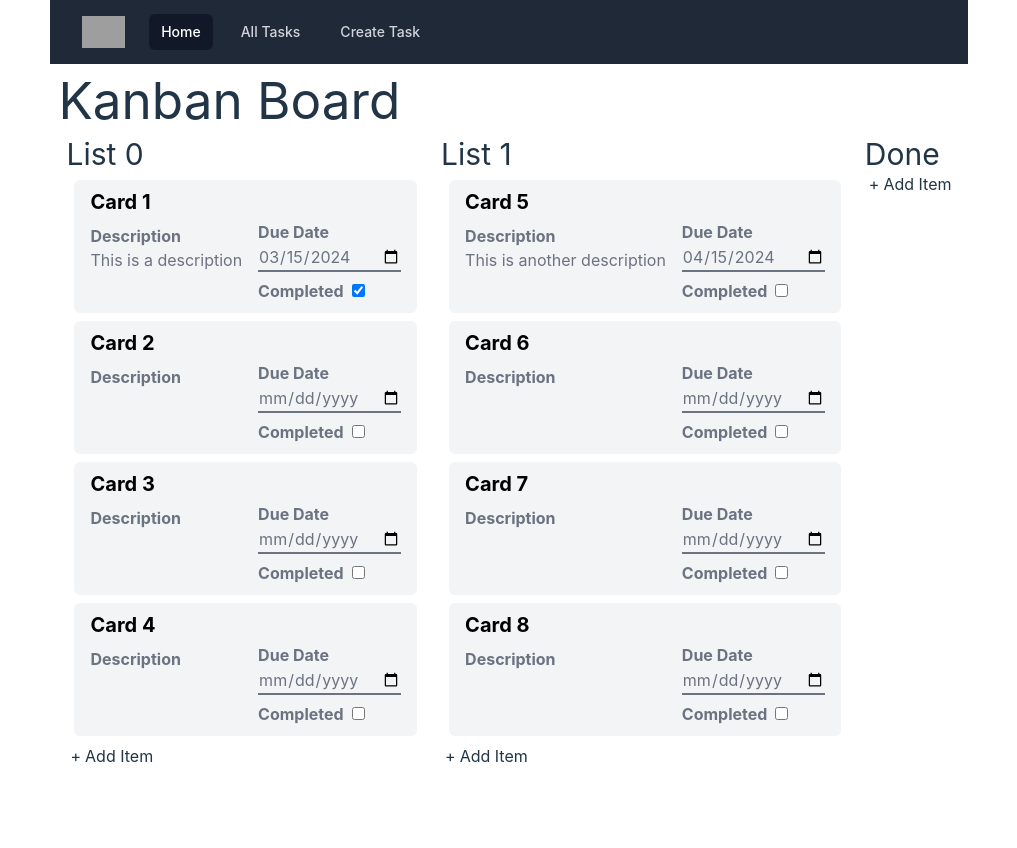
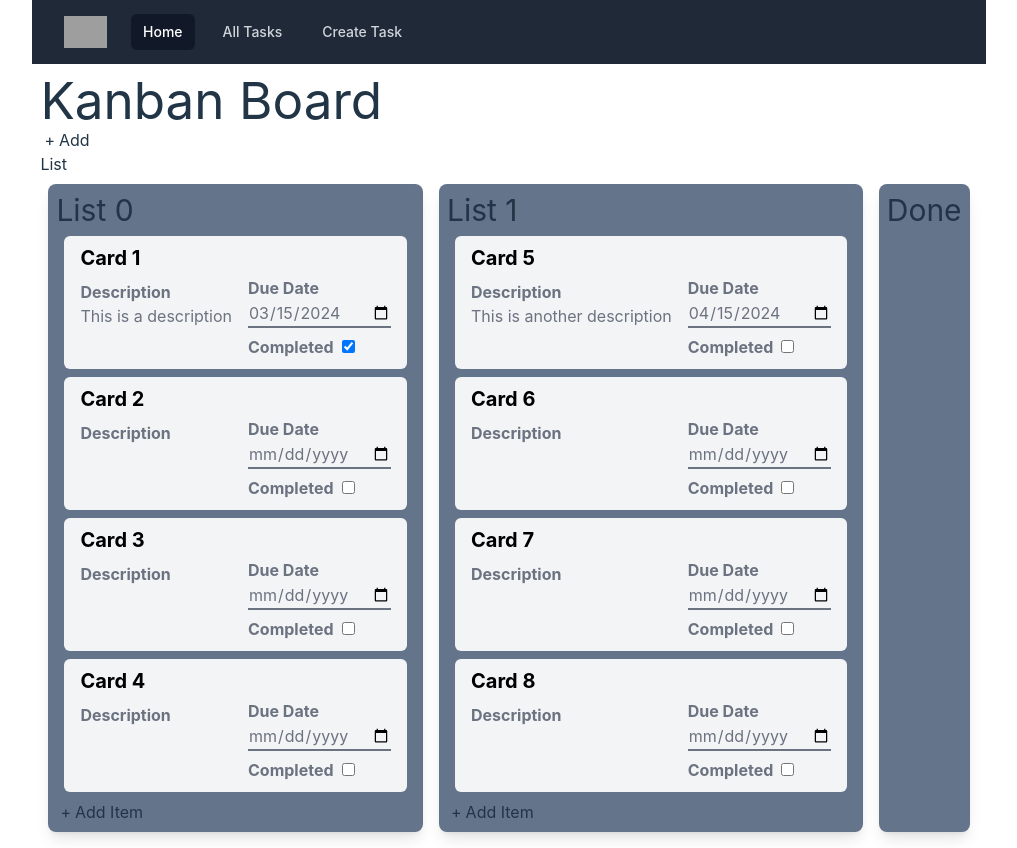
Before and after one commit to mjpoulsen/aufgabenjager, a React (Vite) app in the folder react/: page / in a window 1280 px wide. Shown: the whole page, without its empty margins (131-1148 px from the left). Before the commit the page ends 800 px from the top, so only its background shows below. Built offline with nearby package versions, Linux system fonts and the light colour scheme; grey boxes are pictures that could not be loaded.

Commit message:
add ability to create a new list

```diff
--- a/react/src/components/KanbanBoard.tsx
+++ b/react/src/components/KanbanBoard.tsx
@@ -300,10 +300,8 @@ const KanbanBoard = () => {
   // eslint-disable-next-line @typescript-eslint/no-explicit-any
   const drop = (e: any) => {
     e.preventDefault();
-    // console.log(draggedCardId + " dropped in " + dropEnterListId + " list");
 
     const originalListId = findListIdFromCardId(draggedCardId);
-    // console.log("original list id", originalListId);
 
     if (originalListId === dropEnterListId) {
       console.debug("same list");
@@ -380,9 +378,30 @@ const KanbanBoard = () => {
     return index;
   };
 
+  const addNewList = () => {
+    const length = Object.keys(kanbanMapState).length - 1;
+
+    const listNameKey = length as keyof typeof listNameMapState;
+    listNameMapState[listNameKey] = `List ${length}`;
+
+    setListNameMapState({ ...listNameMapState });
+    setKanbanMapState({ ...kanbanMapState, [length]: {} });
+  };
+
   return (
     <div className="p-2">
-      <h1>Kanban Board</h1>
+      <div>
+        <h1>Kanban Board</h1>
+        <div
+          className="add-list-btn max-w-20"
+          onClick={() => {
+            addNewList();
+          }}
+        >
+          <span className="plus-sign px-1">+</span>
+          <span>Add List</span>
+        </div>
+      </div>
       <div className="kanban-board flex">
         {kanbanMapToLists().map((list: iKanbanCard[], index: number) => (
           <KanbanList
--- a/react/src/components/KanbanList.tsx
+++ b/react/src/components/KanbanList.tsx
@@ -1,4 +1,4 @@
-import { useState } from "react";
+import { useEffect, useState } from "react";
 import iKanbanCard from "../types/iKanbanCard";
 import KanbanCard from "./KanbanCard";
 
@@ -46,9 +46,27 @@ const KanbanList = ({
   const [title, setTitle] = useState(listTitle);
   const [editMode, setEditMode] = useState(false);
 
+  useEffect(() => {
+    setTitle(listTitle);
+  }, [listTitle]);
+
   const handleTitleChange = (e: React.ChangeEvent<HTMLInputElement>) => {
     e.preventDefault();
     setTitle(e.target.value);
+  };
+
+  const notDoneList = Number(listId) !== Number.MAX_SAFE_INTEGER;
+
+  const listOnDragEnter = (e: React.DragEvent<HTMLDivElement>) => {
+    if (notDoneList) {
+      dragEnter(e, Number(listId));
+    }
+  };
+
+  const listOnDrop = (e: React.DragEvent<HTMLDivElement>) => {
+    if (notDoneList) {
+      drop(e);
+    }
   };
 
   const renderTitle = () => {
@@ -68,31 +86,48 @@ const KanbanList = ({
     }
 
     return (
-      <div className="flex grow w-full">
+      <div className="list-title flex grow w-full">
         <h2
           className="text-3xl"
           onClick={(e) => {
             e.preventDefault();
-            title !== "Done" ? setEditMode(true) : setEditMode(false);
+            notDoneList ? setEditMode(true) : setEditMode(false);
           }}
         >
-          {listTitle}
+          {title}
         </h2>
         <div></div>
       </div>
     );
   };
 
+  const renderAddItemButton = () => {
+    if (notDoneList) {
       return (
-    <div className="kanban-list flex-col grow m-2" id={listId}>
+        <div
+          className="add-card-btn"
+          onClick={() => {
+            onCardAdd(listId);
+          }}
+        >
+          <span className="plus-sign px-1">+</span>
+          <span>Add Item</span>
+        </div>
+      );
+    }
+  };
+
+  return (
+    <div
+      className="kanban-list flex-col grow m-2 bg-slate-500 rounded-lg shadow-lg p-2"
+      id={listId + Math.random()}
+      onDrop={(e) => listOnDrop(e)}
+      onDragEnter={(e) => listOnDragEnter(e)}
+      onDragOver={(e) => e.preventDefault()}
+    >
       {renderTitle()}
-      <div className="kanban-list-cards">
+      <div className="kanban-list-cards grow">
         {cards.map((card: iKanbanCard, index: number) => (
-          <div
-            key={listId + Math.random()} // todo find a better key
-            onDrop={(e) => drop(e)}
-            onDragEnter={(e) => dragEnter(e, Number(listId))}
-          >
           <KanbanCard
             key={index}
             cardId={card.id}
@@ -111,18 +146,9 @@ const KanbanList = ({
             editCardDescription={editCardDescription}
             editDueDate={editDueDate}
           />
-          </div>
         ))}
       </div>
-      <div
-        className="add-card-btn"
-        onClick={() => {
-          onCardAdd(listId);
-        }}
-      >
-        <span className="plus-sign px-1">+</span>
-        <span>Add Item</span>
-      </div>
+      {renderAddItemButton()}
     </div>
   );
 };
```
Also changed, not shown: 1 other file (tests, documents, lock files or other folders). Lines whose indentation alone changed are shown as unchanged.
